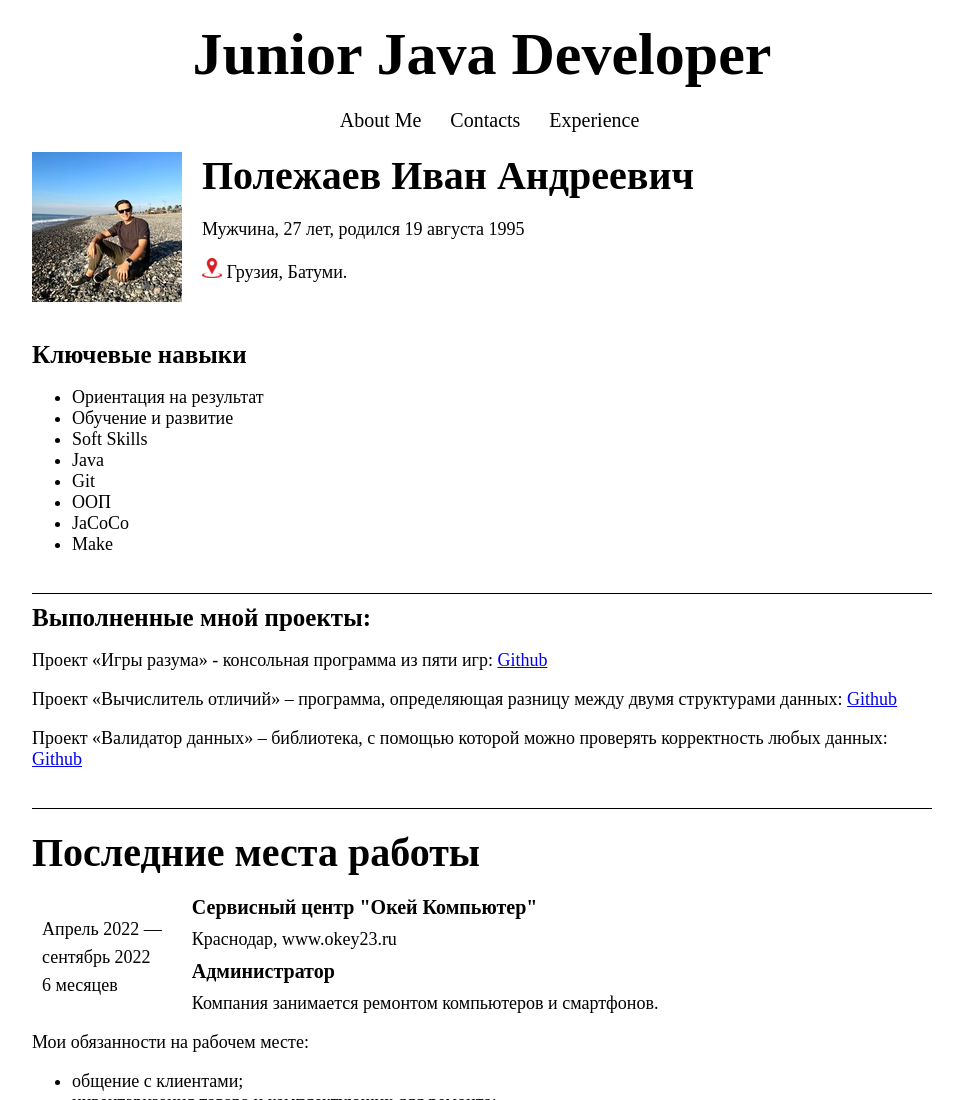
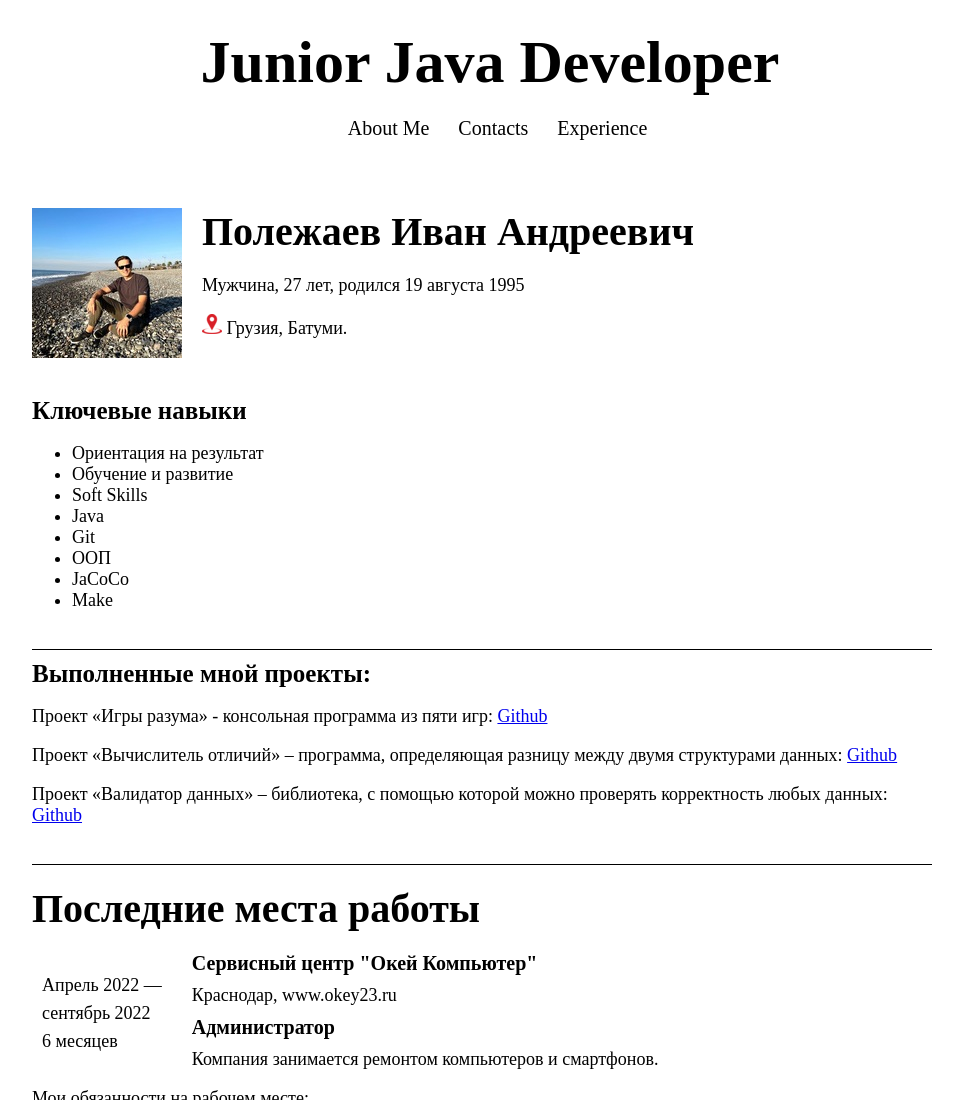
Before and after one commit to DrAculaJD/index, a plain HTML site: page index.html in a window 1280 px wide. Shown: the top 1100 px of the page, without its empty margins (158-1121 px from the left). Drawn offline with Linux system fonts and the light colour scheme.

Commit message:
fixed header

```diff
--- a/css/style.css
+++ b/css/style.css
@@ -1,10 +1,13 @@
 header {
-    width: 900px;
-    margin: auto;
+    width:100%;
+    margin: 0 auto;
     text-align: center;
+    background-color: white;
+    position: fixed;
 }
 
 main {
+    padding-top: 180px;
     width: 900px;
     margin: auto;
     font-size: 18px;
--- a/index.html
+++ b/index.html
@@ -58,7 +58,7 @@
         </p>
     </section>
 
-    <h2>Последние места работы</h2>
+    <h2 id="experience">Последние места работы</h2>
 
     <section>
         <aside>
```
